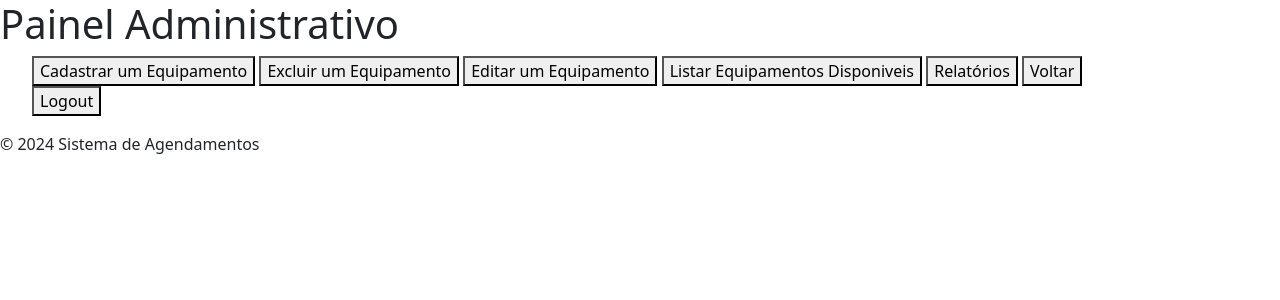
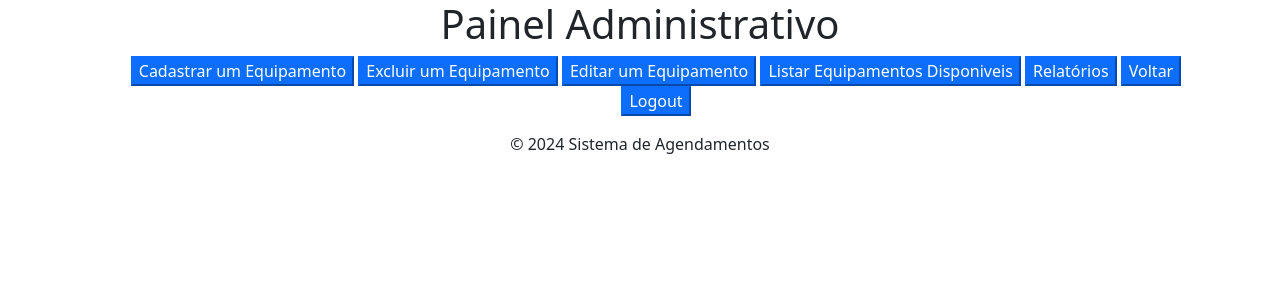
Before and after one commit to julianapvh/sylendar, a Django app: page /administrador/ in a window 1280 px wide. Shown: the top 300 px of the page. Run offline with Django 4.2, Linux system fonts and the light colour scheme; the visitor is signed in with stand-in values (Sample User, id 1); some libraries are stand-ins or nearby versions.

Commit message:
Centralizando as páginas de ADM
Co-Authored-By: alinejcampos <89116448+alinejcampos@users.noreply.github.com>

```diff
--- a/agendamentos/static/styles.css
+++ b/agendamentos/static/styles.css
@@ -1,5 +1,27 @@
-.sidebar-nav {
-  margin-top: 20px;
-  padding: 0;
-  list-style: none;
+.container_home {
+  background-color: #f8f9fa; /* Cor de fundo padrão */
+  padding: 50px;
+  text-align: center; /* Centralizar conteúdo */
 }
+
+.home-form {
+  display: inline-block;
+}
+
+.btn_separado {
+  display: block;
+  margin-top: 20px; /* Adicionar espaço acima do botão */
+  border-radius: 20px; /* Adicionar bordas arredondadas */
+  padding: 10px 20px; /* Adicionar preenchimento interno */
+  font-size: 16px; /* Tamanho da fonte */
+  font-weight: bold; /* Negrito */
+  background-color: #007bff; /* Cor de fundo do botão */
+  color: #fff; /* Cor do texto */
+  border: none; /* Remover borda */
+  cursor: pointer; /* Cursor do mouse */
+  transition: background-color 0.3s; /* Transição suave de cor */
+}
+
+.btn_separado:hover {
+  background-color: #0056b3; /* Mudar a cor de fundo ao passar o mouse */
+}
--- a/agendamentos/templates/administrador.html
+++ b/agendamentos/templates/administrador.html
@@ -22,22 +22,23 @@
 </head>
 
 <body>
-    <div class="container_cliente">
-        <div class="cliente-form">
+    <center>
+    <div class="container">
+        <div class="home">
             <h1>Painel Administrativo</h1>
 
             <ul>
-                <a class="btn_separado" href={% url 'cadastrar_equipamento' %}><button class="btn_separado">Cadastrar um Equipamento</button></a>
-                <a class="btn_separado" href={% url 'excluir_equipamento' %}><button class="btn_separado">Excluir um Equipamento</button></a>
-                <a class="btn_separado" href={% url 'editar_equipamento' %}><button class="btn_separado">Editar um Equipamento</button></a>
-                <a class="btn_separado" href={% url 'visualizar_equipamentos' %}><button class="btn_separado">Listar Equipamentos Disponiveis</button></a>
+                <a class="btn-primary" href={% url 'cadastrar_equipamento' %}><button class="btn-primary">Cadastrar um Equipamento</button></a>
+                <a class="btn-primary" href={% url 'excluir_equipamento' %}><button class="btn-primary">Excluir um Equipamento</button></a>
+                <a class="btn-primary" href={% url 'editar_equipamento' %}><button class="btn-primary">Editar um Equipamento</button></a>
+                <a class="btn-primary" href={% url 'visualizar_equipamentos' %}><button class="btn-primary">Listar Equipamentos Disponiveis</button></a>
 
-                <a class="btn_separado" href={% url 'relatorios_home' %}><button class="btn_separado">Relatórios</button></a>
+                <a class="btn-primary" href={% url 'relatorios_home' %}><button class="btn-primary">Relatórios</button></a>
 
-                <a class="btn_separado" href={% url 'administrador_home' %}><button class="btn_separado">Voltar</button></a>
+                <a class="btn-primary" href={% url 'administrador_home' %}><button class="btn-primary">Voltar</button></a>
                 <form action="{% url 'logout' %}" method="post">
                     {% csrf_token %}
-                    <button type="submit" class="btn_separado">Logout</button>
+                    <button type="submit" class="btn-primary">Logout</button>
                 </form>
             </ul>
 
@@ -48,6 +49,7 @@
     </div>
 
     </div>
+    <center>
 </body>
 
 </html>
--- a/agendamentos/templates/administrador_home.html
+++ b/agendamentos/templates/administrador_home.html
@@ -1,5 +1,4 @@
 {% load static %}
-
 <!DOCTYPE html>
 <html>
 
@@ -10,11 +9,12 @@
 </head>
 
 <body>
+    <center>
     <div class="container_home">
         <div class="home-form">
             <h1> Sistema de Agendamentos</h1>
             <p>Bem-vindo, {{ request.user.username }}</p>
-            <a class="btn_separado" href={% url 'administrador' %}><button class="btn_separado">Administrador</button></a>
+            <a class="btn_separado" href={% url 'administrador' %}>Administrador</a>
             <section>
                 <h2>Sobre o Sistema</h2>
                 <p>
@@ -29,6 +29,7 @@
             {% endif %}
         </div>
     </div>
+    <center>
 </body>
 
 </html>
```
